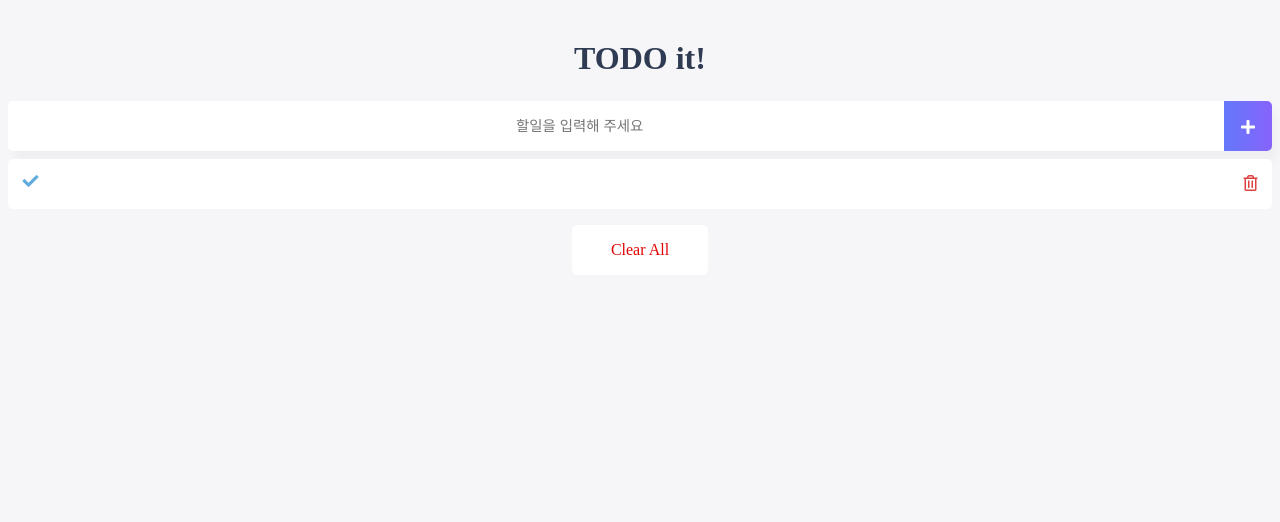
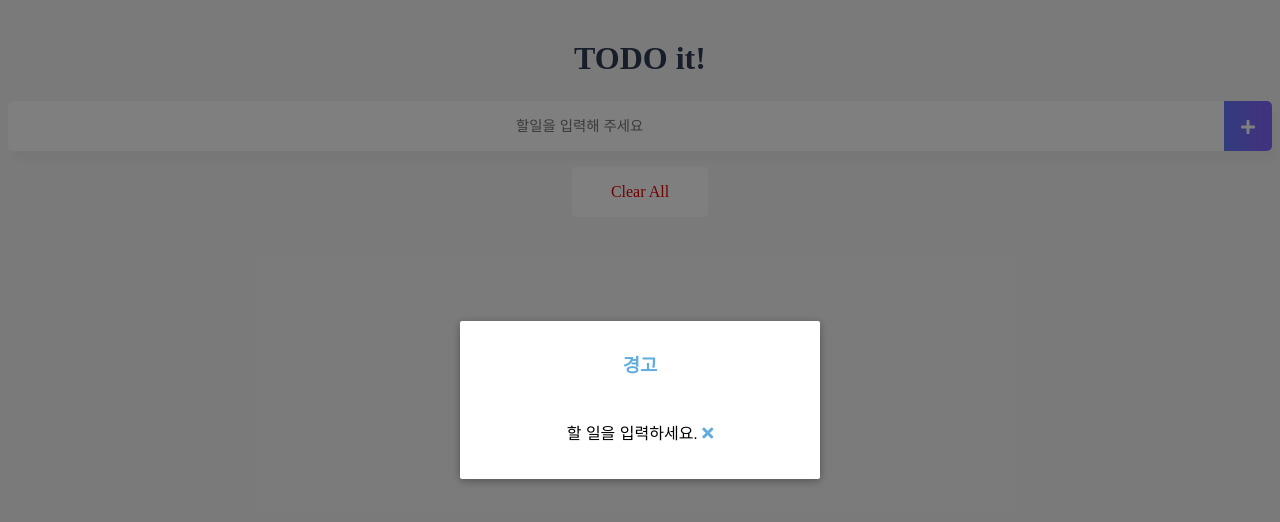
Before and after one commit to kseun76/todo-app, a Vue app: page / in a window 1280 px wide. Both pictures are taken after a click on the element 1248 px from the left and 126 px from the top of the page. Shown: the top 522 px of the page. Built offline with nearby package versions, Linux system fonts and the light colour scheme.

Commit message:
- 할일 입력하지 않았을 경우 다이얼로 경고창이 뜨도록 수정

```diff
--- a/src/components/TodoInput.vue
+++ b/src/components/TodoInput.vue
@@ -8,21 +8,42 @@
     <span class="addContainer" v-on:click="addTodo">
       <i class="addBtn fas fa-plus" aria-hidden="true"></i>
     </span>
+    <customModal v-if="showModal" @close="showModal = false">
+      <template #header>
+        <h3>경고</h3>
+      </template>
+      <template #footer>
+          <span @click="showModal = false">할 일을 입력하세요.
+            <i class="closeModalBtn fas fa-times" aria-hidden="true"></i>
+          </span>
+      </template>
+    </customModal>
   </div>
 </template>
 <script>
+import CustomModal from "@/components/common/CustomModal.vue";
+
 export default {
+  components: {
+    customModal: CustomModal
+  },
   data() {
     return {
       inputText: '',
+      showModal: false
     };
   },
   methods: {
     addTodo: function () {
-      var value = this.inputText;
-      // localStorage.setItem(value, value);
-      this.$emit('add-todo', value);
-      this.clearInput();
+
+      if (this.inputText !== '') {
+        var value = this.inputText;
+        // localStorage.setItem(value, value);
+        this.$emit('add-todo', value);
+        this.clearInput();
+      } else {
+        this.showModal = !this.showModal;
+      }
     },
     clearInput: function () {
       this.inputText = '';
--- /dev/null
+++ b/src/components/common/CustomModal.vue
@@ -0,0 +1,90 @@
+<template>
+  <transition name="customModal">
+    <div class="modal-mask" @keyup.esc="$emit('close')">
+      <div class="modal-wrapper">
+        <div class="modal-container">
+          <div class="modal-header">
+            <slot name="header">
+              <!--  -->
+            </slot>
+          </div>
+
+          <div class="modal-footer">
+            <slot name="footer">
+              <!--  -->
+            </slot>
+          </div>
+        </div>
+      </div>
+    </div>
+  </transition>
+</template>
+
+<style lang="css">
+.closeModalBtn {
+  color: #62acde;
+}
+.modal-mask {
+  position: fixed;
+  z-index: 9998;
+  top: 0;
+  left: 0;
+  width: 100%;
+  height: 100%;
+  background-color: rgba(0, 0, 0, .5);
+  display: table;
+  transition: opacity .3s ease;
+}
+
+.modal-wrapper {
+  display: table-cell;
+  vertical-align: middle;
+}
+
+.modal-container {
+  width: 300px;
+  margin: 0px auto;
+  padding: 20px 30px;
+  background-color: #fff;
+  border-radius: 2px;
+  box-shadow: 0 2px 8px rgba(0, 0, 0, .33);
+  transition: all .3s ease;
+  font-family: Helvetica, Arial, sans-serif;
+}
+
+.modal-header h3 {
+  margin-top: 0;
+  color: #62acde;
+}
+
+.modal-body {
+  margin: 20px 0;
+}
+
+.modal-default-button {
+  float: right;
+}
+
+/*
+ * The following styles are auto-applied to elements with
+ * transition="modal" when their visibility is toggled
+ * by Vue.js.
+ *
+ * You can easily play with the modal transition by editing
+ * these styles.
+ */
+
+.modal-enter {
+  opacity: 0;
+}
+
+.modal-leave-active {
+  opacity: 0;
+}
+
+.modal-enter .modal-container,
+.modal-leave-active .modal-container {
+  -webkit-transform: scale(1.1);
+  transform: scale(1.1);
+}
+</style>
```
